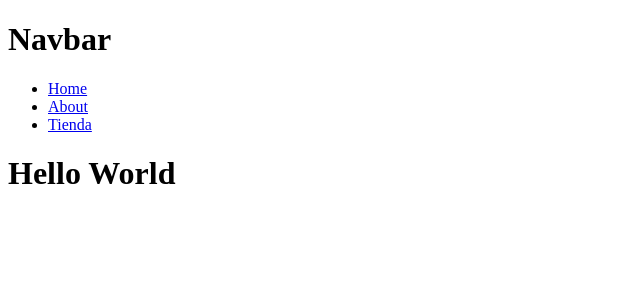
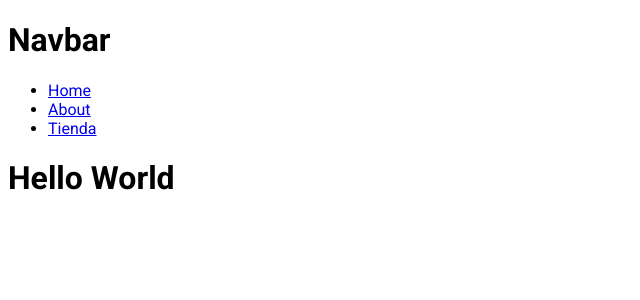
Before and after one commit to tsiMaca/Next13, a Next.js app: page / in a window 1280 px wide. Shown: the top 300 px of the page, without its empty margins (0-640 px from the left). Built offline with nearby package versions, Linux system fonts and the light colour scheme.

Commit message:
Font and not-found page added

```diff
--- a/app/layout.jsx
+++ b/app/layout.jsx
@@ -1,16 +1,21 @@
 import Navbar from "../components/Navbar";
-
+import {Roboto} from "next/font/google"
 
 export const metadata = {
   title: "Mi tienda con nextJS",
   description:"Esta es la pagina principal de mi tienda",
   keywords:'tienda, online, ecommerce'
 };
+const roboto = Roboto({
+  weight:["300", "400", "500","700"],
+  styles:["italic", "normal"],
+  subsets:["latin"]
+})
 
 export default function RootLayout({ children }) {
   return (
     <html lang="en">
-      <body>
+      <body className={roboto.className}>
         <Navbar/>
         {children}
       </body>
--- a/app/tienda/layout.jsx
+++ b/app/tienda/layout.jsx
@@ -1,7 +1,9 @@
 import Link from "next/link"
+
 export const metadata = {
   title:"Tienda Oficial",
 }
+
 export default function TiendaLayout({children}) {
     return <>
     <navbar>
```
Also changed, not shown: app/not-found.jsx (added, +9 -0 lines).
